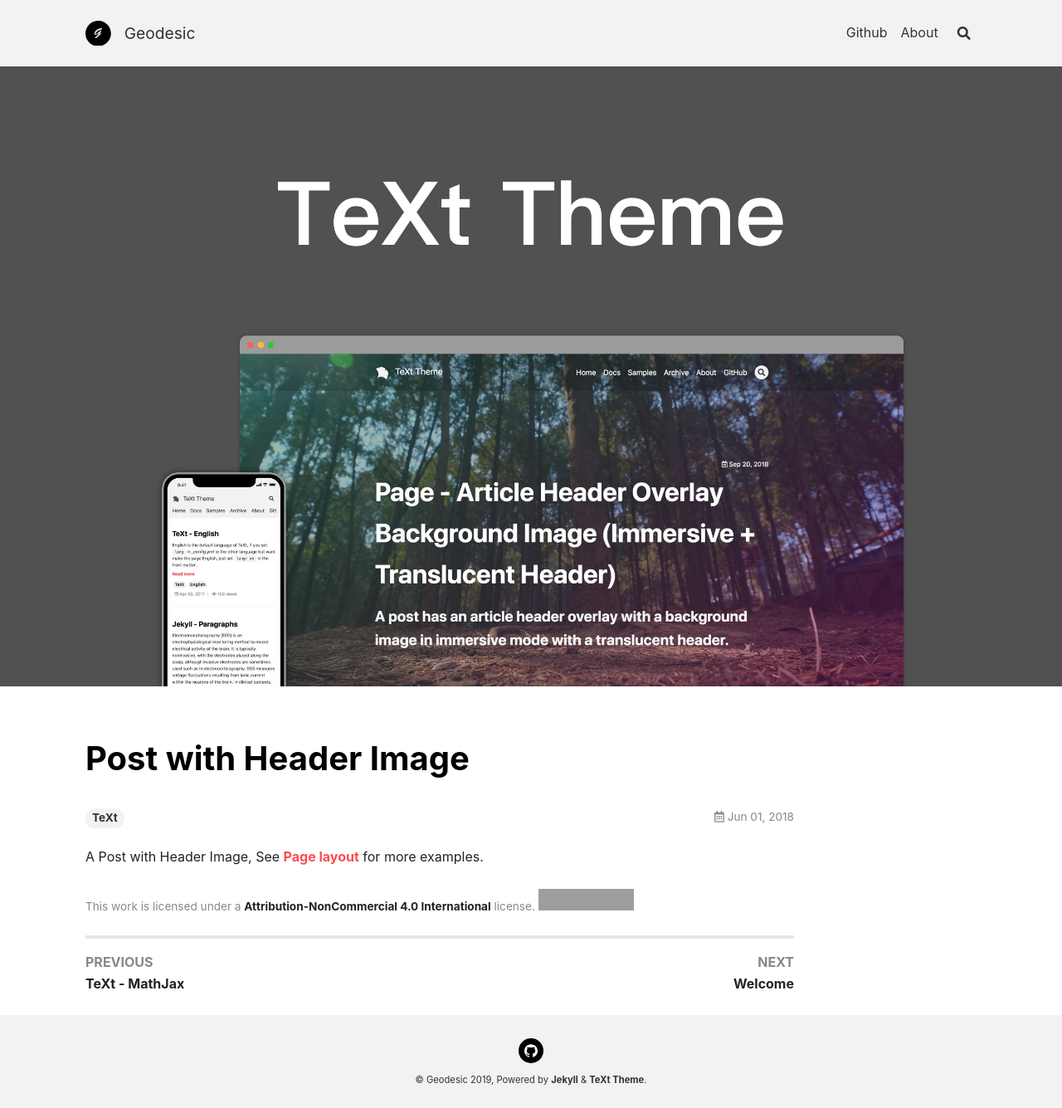
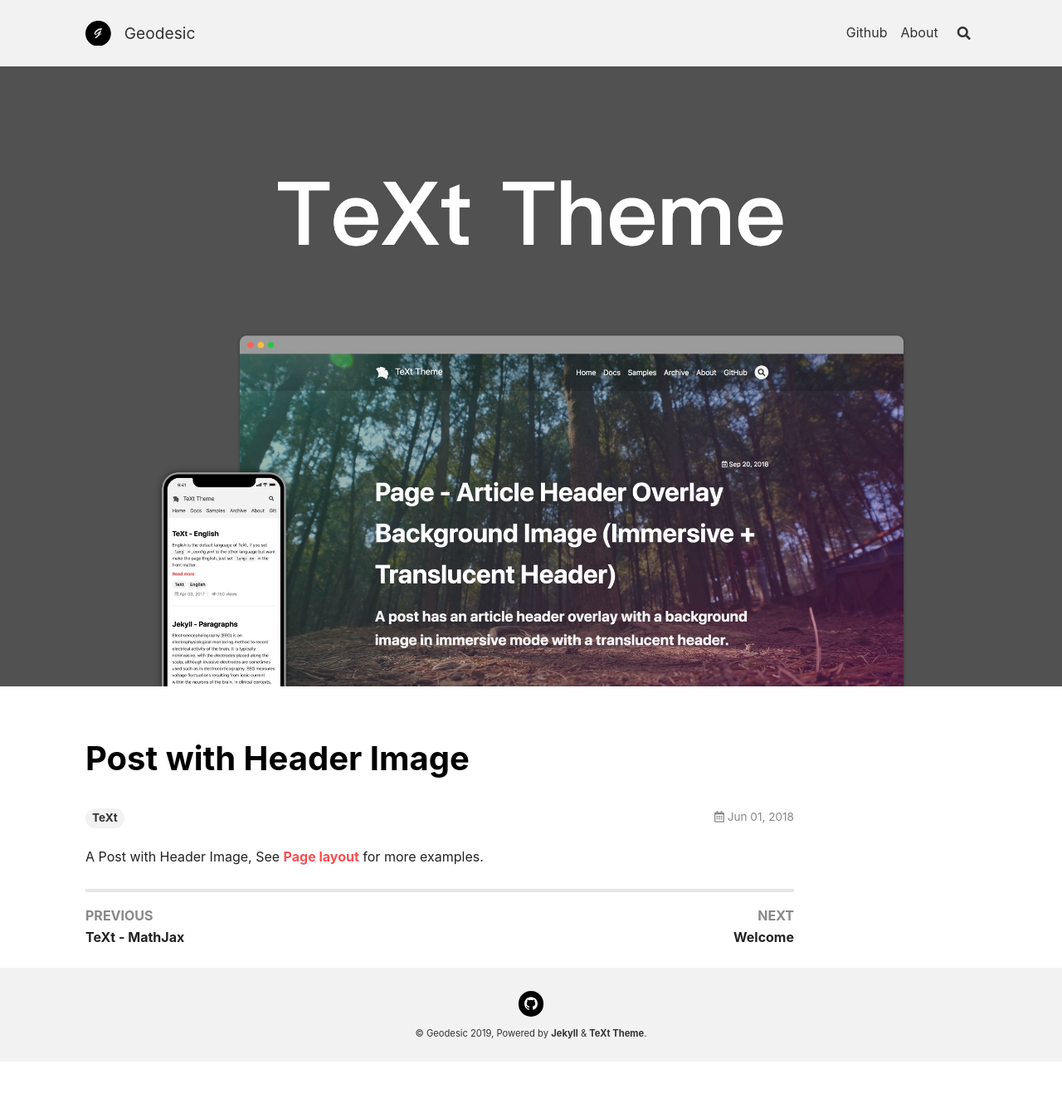
Before and after one commit to Adhumunt/adhumunt.github.io, a Jekyll site: the page built from _posts/2018-06-01-header-image.md, in a window 1280 px wide. Shown: the whole page at 83% size. Built offline with Jekyll 4.4.1, drawn with Linux system fonts in a browser that asks for light colours; nearby versions of some CDN libraries; after the commit the page ends 1279 px from its top, so only the background shows below that; grey boxes are pictures that could not be loaded.

Commit message:
Master Commit

```diff
--- a/_config.yml
+++ b/_config.yml
@@ -201,7 +201,7 @@
     values:
       layout: article
       sharing: true
-      license: true
+      license: false
       category: post
       aside:
         toc: true
--- a/_layouts/articles.html
+++ b/_layouts/articles.html
@@ -55,8 +55,9 @@
 
       {%- assign _excerpt_type = page.articles.excerpt_type | default: layout.articles.excerpt_type -%}
 
-      {%- include article-list.html articles=_articles type='brief' show_info=_show_info
-      	show_excerpt=_show_excerpt excerpt_type=_excerpt_type -%}
+      {%- include article-list.html articles=_articles type='brief'
+      	show_excerpt=_show_excerpt excerpt_type=_excerpt_type
+        show_info=_show_info -%}
 
     {%- else -%}
       {%- include snippets/assign.html
```
